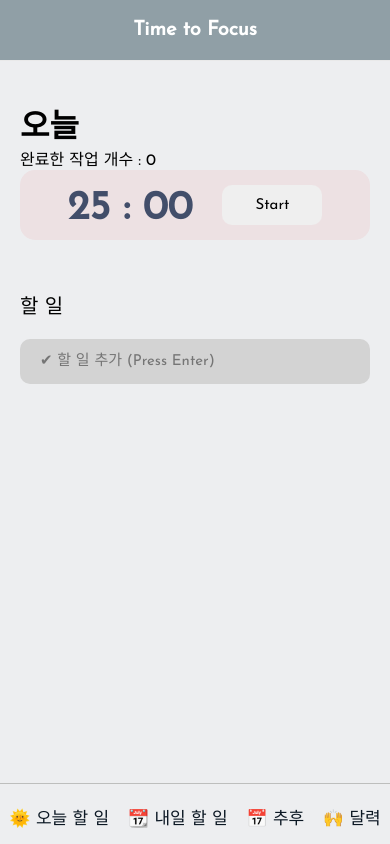
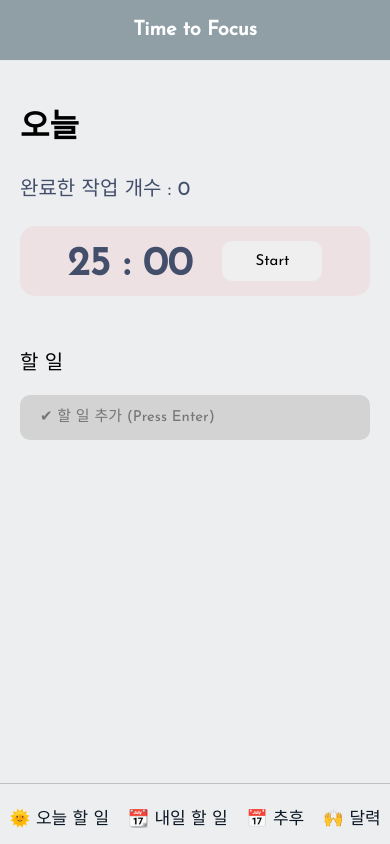
Before and after one commit to miraclee1226/Time-to-focus, a React (Create React App) app: page / in a window 390 px wide. Built offline with nearby package versions, Linux system fonts and the light colour scheme; a web font is replaced by a local one.

Commit message:
Style: Rearragne the code

```diff
--- a/src/App.css
+++ b/src/App.css
@@ -55,14 +55,6 @@ body::-webkit-scrollbar-button {
   justify-content: space-between;
 }
 
-.nowTime {
-  display: flex;
-  font-size: 36px;
-  justify-content: flex-start;
-  margin-top: 305px;
-  margin-left: 22px;
-}
-
 .leftNavi {
   padding-top: 20px;
   bottom: 60px;
@@ -88,6 +80,14 @@ body::-webkit-scrollbar-button {
   font-size: 22px;
 }
 
+.nowTime {
+  display: flex;
+  font-size: 36px;
+  justify-content: flex-start;
+  margin-top: 305px;
+  margin-left: 22px;
+}
+
 /* Today.js */
 
 .todoContent {
@@ -103,7 +103,14 @@ body::-webkit-scrollbar-button {
   margin-bottom: 15px;
 }
 
-.todayMainContent {
+.quotesAndtimer {
+  display: flex;
+  justify-content: space-between;
+  width: 1180px;
+  margin-bottom: 50px;
+}
+
+.quotesAndcompletedplan {
   display: flex;
   flex-direction: column;
   justify-content: space-evenly;
@@ -116,26 +123,11 @@ body::-webkit-scrollbar-button {
   border-radius: 20px;
 }
 
-
-.quotesAndtimer {
-  display: flex;
-  justify-content: space-between;
-  width: 1180px;
-  margin-bottom: 50px;
-}
-
 .quotes span:first-child{
   margin-right: 20px;
 }
 
-.displayMessage {
-  margin-bottom: 15px;
-  color: white;
-  font-size: 20px;
-  text-align: center;
-}
-
-.timer {
+.todayTimer {
   display: flex;
   align-items: center;
   justify-content: center;
@@ -145,8 +137,6 @@ body::-webkit-scrollbar-button {
   border-radius: 15px;
   background-color:#ede1e3;
 }
-
-/*Todo List*/
 
 .addTodo {
   margin-left: 50px;
@@ -165,42 +155,19 @@ body::-webkit-scrollbar-button {
   margin-bottom: 30px;
 }
 
-.todoInsertBox {
-  margin-bottom: 30px;
-}
-
-.insertBox {
-  width: 1160px;
-  height: 45px;
-  font-size: 15px;
-  border: 0;
-  border-radius: 10px;
-  outline: none;
-  margin-top: 10px;
-  padding-left: 20px;
-  background-color: lightgray;
-}
-
-.todoList {
-  display: flex;
-  align-items: center;
-  width: 1100px;
-  height: 40px;
-  font-size: 15px;
-  border: 0;
-  border-radius: 10px;
-  outline: none;
-  margin-bottom: 10px;
-  padding-left: 20px;
-  background-color: rgb(233, 233, 233);
-}
-
-/* Timer */
+/* Timer.js */
 
 .timer {
   display: flex;
   flex-direction: column;
   align-items: center;
+}
+
+.displayMessage {
+  margin-bottom: 15px;
+  color: white;
+  font-size: 20px;
+  text-align: center;
 }
 
 .minAndsec {
@@ -233,23 +200,25 @@ body::-webkit-scrollbar-button {
   color: white;
 }
 
-/* TodoListItem Component */
-.checkbox {
-  display: flex;
-  align-items: center;
-  cursor: pointer;
-  margin-right: 10px;
+/* TodoInsert.js */
+
+.todoInsertBox {
+  margin-bottom: 30px;
 }
 
-svg {
-  width: 23px;
-  height: 23px;
+.insertBox {
+  width: 1160px;
+  height: 45px;
+  font-size: 15px;
+  border: 0;
+  border-radius: 10px;
+  outline: none;
+  margin-top: 10px;
+  padding-left: 20px;
+  background-color: lightgray;
 }
 
-.removebox{
-  display: flex;
-  cursor: pointer;
-}
+/* TodoListItem.js */
 
 .todolistitemStyle {
   display: flex;
@@ -269,6 +238,23 @@ svg {
   align-items: center;
 }
 
+.checkbox {
+  display: flex;
+  align-items: center;
+  cursor: pointer;
+  margin-right: 10px;
+}
+
+svg {
+  width: 23px;
+  height: 23px;
+}
+
+.removebox{
+  display: flex;
+  cursor: pointer;
+}
+
 .line {
   color: gray;
   text-decoration: line-through;
@@ -278,7 +264,16 @@ svg {
   color: black;
 }
 
+.editedInput {
+  width: 970px;
+  font-size: 20px;
+  border: 0;
+  outline: none;
+  background-color: #Efeff1;
+}
+
 /* Calender Component */
+
 .calender {
   display: grid;
   margin-left: 305px;
@@ -334,15 +329,6 @@ svg {
   width: 167px;
 }
 
-/* Edit function */
-.editedInput {
-  width: 970px;
-  font-size: 20px;
-  border: 0;
-  outline: none;
-  background-color: #Efeff1;
-}
-
 @media screen and (max-width: 768px) {
 
   /* Scroll Bar */
@@ -357,13 +343,12 @@ svg {
     scrollbar-width: none;
   }
 
-  /* Main */
+  /* App.js */
+
   .header {
     position: fixed;
     width: 100%;
   }
-
-  /*Left Navigation Bar*/
 
   .leftNavi {
     position: fixed;
@@ -402,6 +387,8 @@ svg {
     display: none;
   }
 
+  /* Today.js */
+
   .todoContent {
     padding: 100px 20px 0 20px;
     margin: 0;
@@ -411,25 +398,39 @@ svg {
     margin-left: 0px;
   }
 
+  .quotesAndtimer {
+    width: 100%;
+    flex-direction: column;
+  }
+
+  .quotesAndcompletedplan {
+    background-color: #edeef0;
+    width: 100%;
+    height: 80px;
+    padding-left: 0px;
+    font-size: 20px;
+    border-radius: 0px;
+  }
+
+  .todayTimer {
+    width: 100%;
+    height: 50px;
+    padding: 10px 0;
+  }
+
   .addTodo {
     margin-left: 0px;
   }
 
-  /*Timer*/
+
+  /* Timer.js */
 
   .timer {
     flex-direction: row;
   }
 
-  .quotesAndtimer {
-    width: 100%;
-    flex-direction: column;
-  }
-
-  .timer {
-    width: 100%;
-    height: 50px;
-    padding: 10px 0;
+  .displayMessage {
+    margin: 0 30px 0 0;
   }
 
   .minAndsec {
@@ -445,19 +446,14 @@ svg {
     margin-bottom: 0px;
   }
 
-  .todayMainContent {
-    background-color: #edeef0;
-    width: 100%;
-    height: 80px;
-    padding-left: 0px;
-    font-size: 20px;
-    border-radius: 0px;
-  }
+  /* Todoinsert.js */
 
   .insertBox {
     width: 100%;
     box-sizing: border-box;
   }
+
+  /* Todolistitem.js */
 
   .todolistitemStyle {
     width: 100%;
@@ -476,6 +472,7 @@ svg {
   }
 
   /*Calender*/
+
   .calender {
     margin: 100px 20px 0 20px;
   }
```
